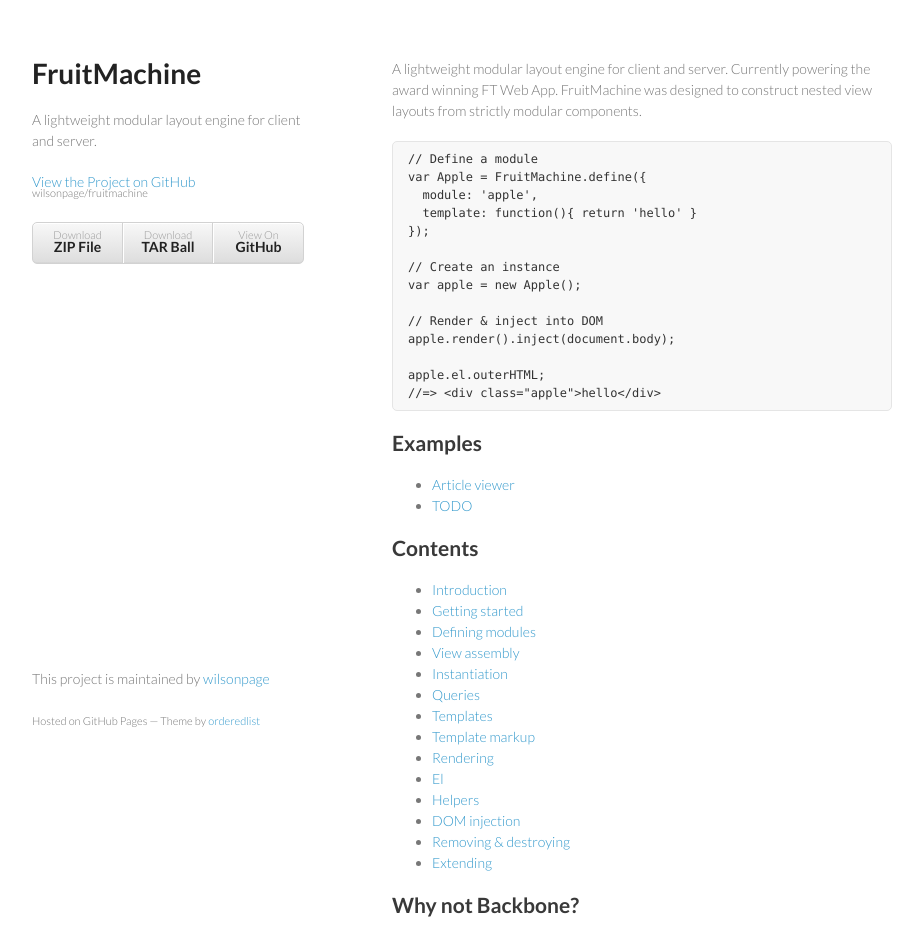
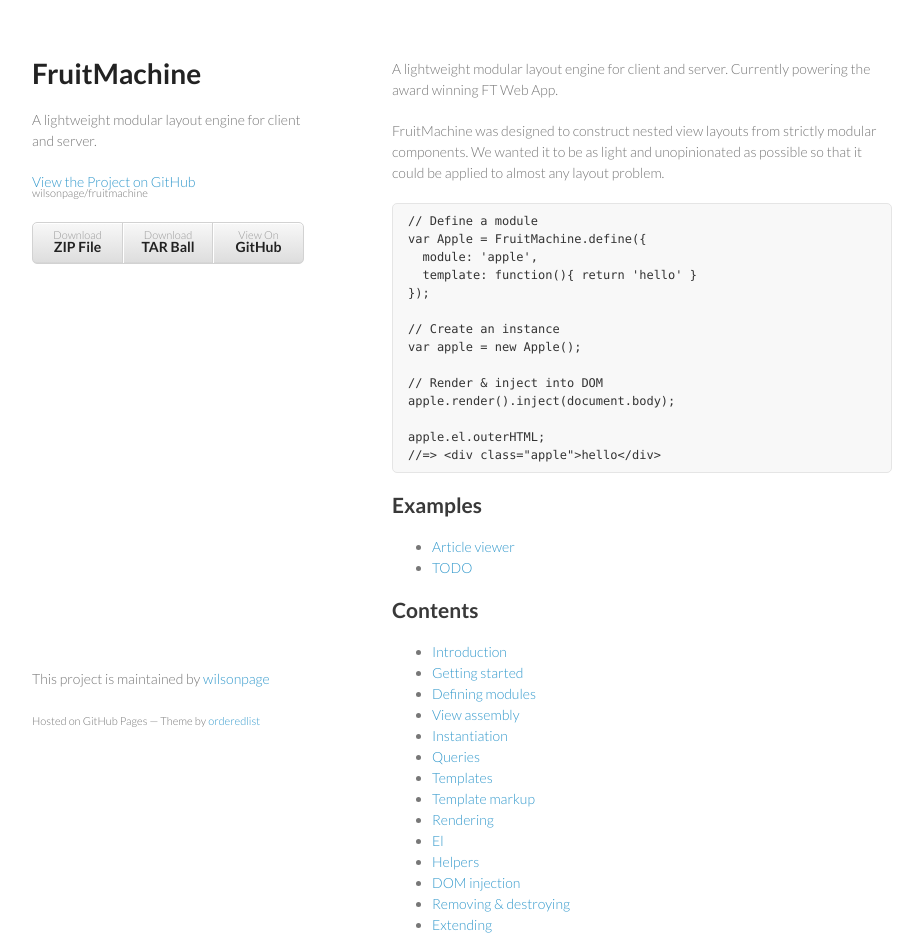
Before and after one commit to ftlabs/fruitmachine, a website: page index.html in a window 1280 px wide. Shown: the top 938 px of the page, without its empty margins (178-1101 px from the left). Drawn offline with Linux system fonts and the light colour scheme.

Commit message:
Updated readme

```diff
--- a/index.html
+++ b/index.html
@@ -28,7 +28,8 @@
         </ul>
       </header>
       <section>
-				<p>A lightweight modular layout engine for client and server. Currently powering the award winning FT Web App. FruitMachine was designed to construct nested view layouts from strictly modular components.</p>
+				<p>A lightweight modular layout engine for client and server. Currently powering the award winning FT Web App.</p>
+<p>FruitMachine was designed to construct nested view layouts from strictly modular components. We wanted it to be as light and unopinionated as possible so that it could be applied to almost any layout problem.</p>
 <pre><code class="lang-js">// Define a module
 var Apple = FruitMachine.define({
   module: &#39;apple&#39;,
```
Also changed, not shown: README.md, 1 other file.
